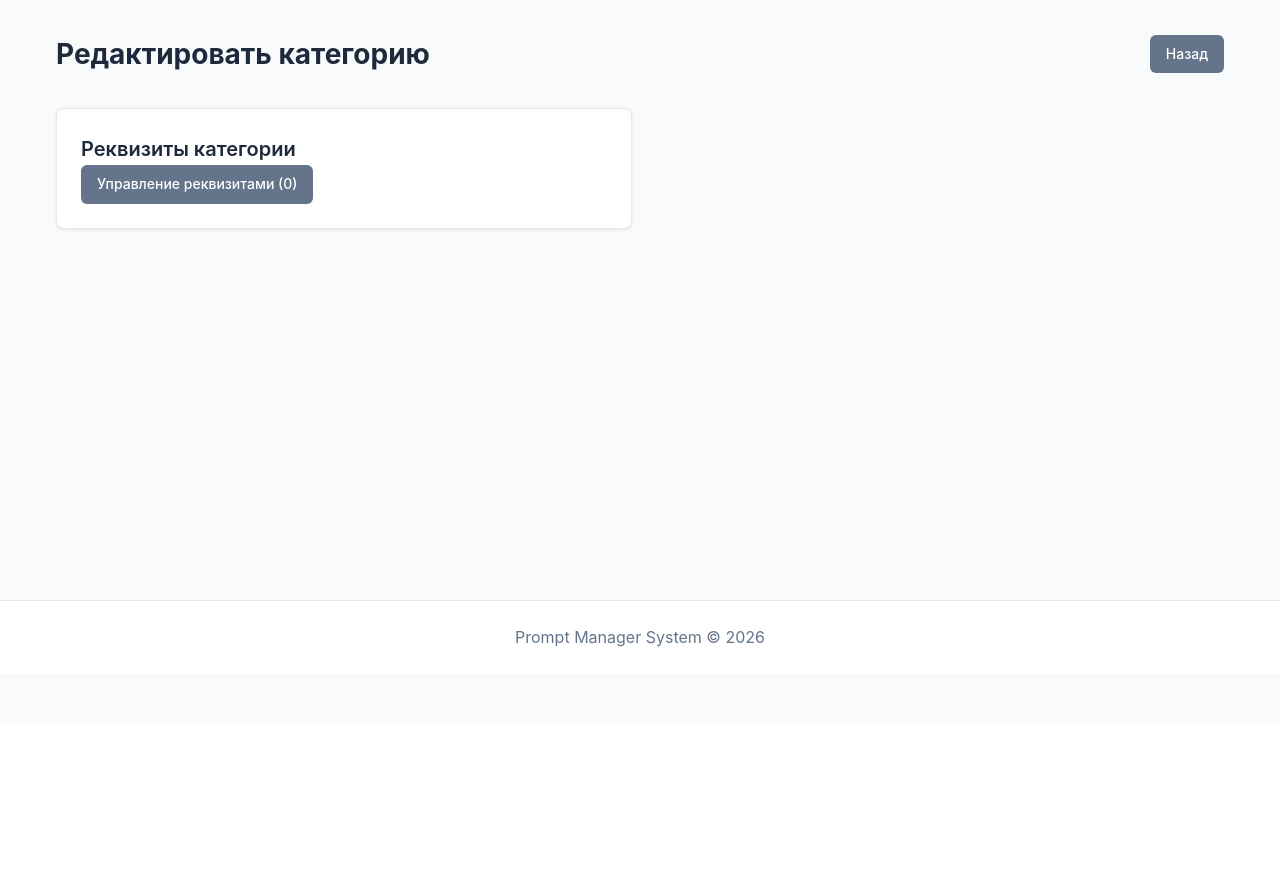
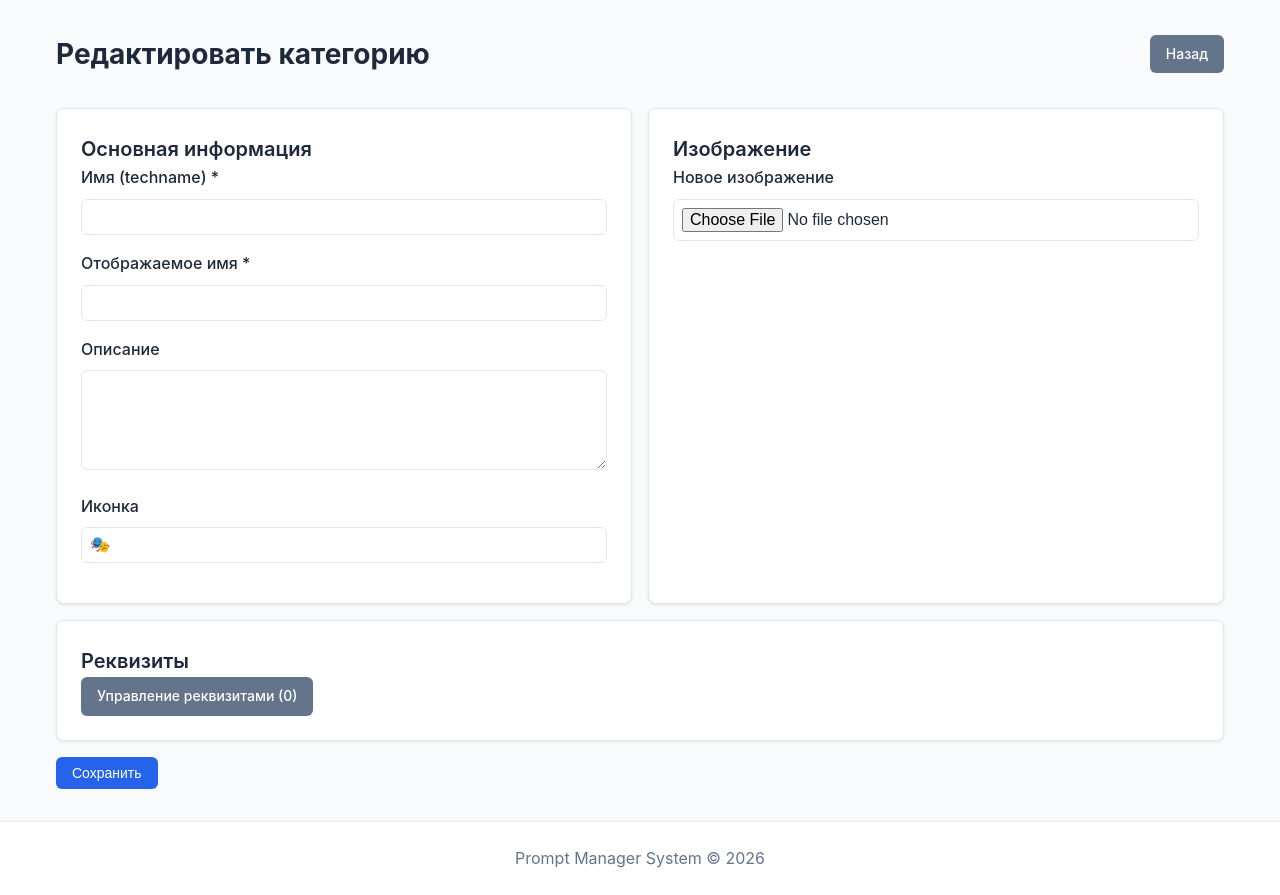
Before and after one commit to TagirovAlex/TokenManager, a Flask app: template app/templates/category_edit.html in a window 1280 px wide. Shown: the part 75-970 px from the top of the page. Before the commit the page ends 722 px from the top, so only its background shows below. Run offline with Flask 3, Linux system fonts and the light colour scheme; the template is opened without the code that fills it, so the values that code supplies are empty; parts of the project's set-up code (start-up, migrations or seed data) failed here and were passed over.

Commit message:
Add attributes stat to admin page, fix category edit form

```diff
--- a/app/services/admin_service.py
+++ b/app/services/admin_service.py
@@ -5,7 +5,7 @@ import subprocess
 import re
 from datetime import datetime
 from app import db
-from app.models import Category, Object, Template, TemplateResult
+from app.models import Category, Object, Template, TemplateResult, AttributeDef
 
 
 def get_stats():
@@ -13,7 +13,8 @@ def get_stats():
         'categories': Category.query.count(),
         'objects': Object.query.count(),
         'templates': Template.query.count(),
-        'results': TemplateResult.query.count()
+        'results': TemplateResult.query.count(),
+        'attributes': AttributeDef.query.count()
     }
 
 
--- a/app/templates/admin.html
+++ b/app/templates/admin.html
@@ -15,6 +15,10 @@
     <div class="stat-card">
         <div class="stat-value">{{ stats.objects }}</div>
         <div class="stat-label">Объектов</div>
+    </div>
+    <div class="stat-card">
+        <div class="stat-value">{{ stats.attributes }}</div>
+        <div class="stat-label">Реквизитов</div>
     </div>
     <div class="stat-card">
         <div class="stat-value">{{ stats.templates }}</div>
--- a/app/templates/category_edit.html
+++ b/app/templates/category_edit.html
@@ -5,20 +5,67 @@
 {% block content %}
 <div class="page-header">
     <h1 class="page-title">Редактировать категорию</h1>
-    <a href="{{ url_for('web.categories') }}" class="btn btn-secondary">Назад</a>
+    <a href="{{ url_for('web.category_detail', category_id=category.id) }}" class="btn btn-secondary">Назад</a>
 </div>
 
-<div class="grid grid-2">
-<div class="card">
-        <h3 class="card-title">Реквизиты категории</h3>
+<form method="POST" action="{{ url_for('web.category_update', category_id=category.id) }}" enctype="multipart/form-data">
+    <div class="grid grid-2">
+        <div class="card">
+            <h3 class="card-title">Основная информация</h3>
+            <div class="form-group">
+                <label class="form-label">Имя (techname) *</label>
+                <input type="text" name="name" class="form-input" required value="{{ category.name }}">
+            </div>
+            <div class="form-group">
+                <label class="form-label">Отображаемое имя *</label>
+                <input type="text" name="display_name" class="form-input" required value="{{ category.display_name }}">
+            </div>
+            <div class="form-group">
+                <label class="form-label">Описание</label>
+                <textarea name="description" class="form-textarea">{{ category.description or '' }}</textarea>
+            </div>
+            <div class="form-group">
+                <label class="form-label">Иконка</label>
+                <input type="text" name="icon" class="form-input" value="{{ category.icon or '' }}" placeholder="🎭">
+            </div>
+        </div>
+
+        <div class="card">
+            <h3 class="card-title">Изображение</h3>
+            {% if category.image_path %}
+            <div id="category-edit-preview" style="margin-bottom: 10px;">
+                <img id="category-edit-img" src="{{ category.image_path }}" style="max-width: 200px; max-height: 200px; border-radius: 8px;">
+            </div>
+            <div class="form-group">
+                <label class="form-label">
+                    <input type="checkbox" name="keep_image" value="true" checked> Сохранить текущее изображение
+                </label>
+            </div>
+            {% endif %}
+            <div class="form-group">
+                <label class="form-label">Новое изображение</label>
+                <input type="file" name="image" class="form-input" accept="image/*" onchange="previewEditCategoryImage(this)">
+                <div id="new-image-preview" style="margin-top: 10px; display: none;">
+                    <img id="new-preview-img" style="max-width: 200px; max-height: 200px; border-radius: 8px;">
+                </div>
+            </div>
+        </div>
+    </div>
+
+    <div class="card" style="margin-top: 1rem;">
+        <h3 class="card-title">Реквизиты</h3>
         <a href="{{ url_for('web.attribute_list', category_id=category.id) }}" class="btn btn-secondary">Управление реквизитами ({{ attributes|length }})</a>
     </div>
-</div>
+
+    <div style="margin-top: 1rem;">
+        <button type="submit" class="btn btn-primary">Сохранить</button>
+    </div>
+</form>
 
 <script>
 function previewEditCategoryImage(input) {
-    const preview = document.getElementById('category-edit-preview');
-    const img = document.getElementById('category-edit-img');
+    const preview = document.getElementById('new-image-preview');
+    const img = document.getElementById('new-preview-img');
 
     if (input.files && input.files[0]) {
         const reader = new FileReader();
```
